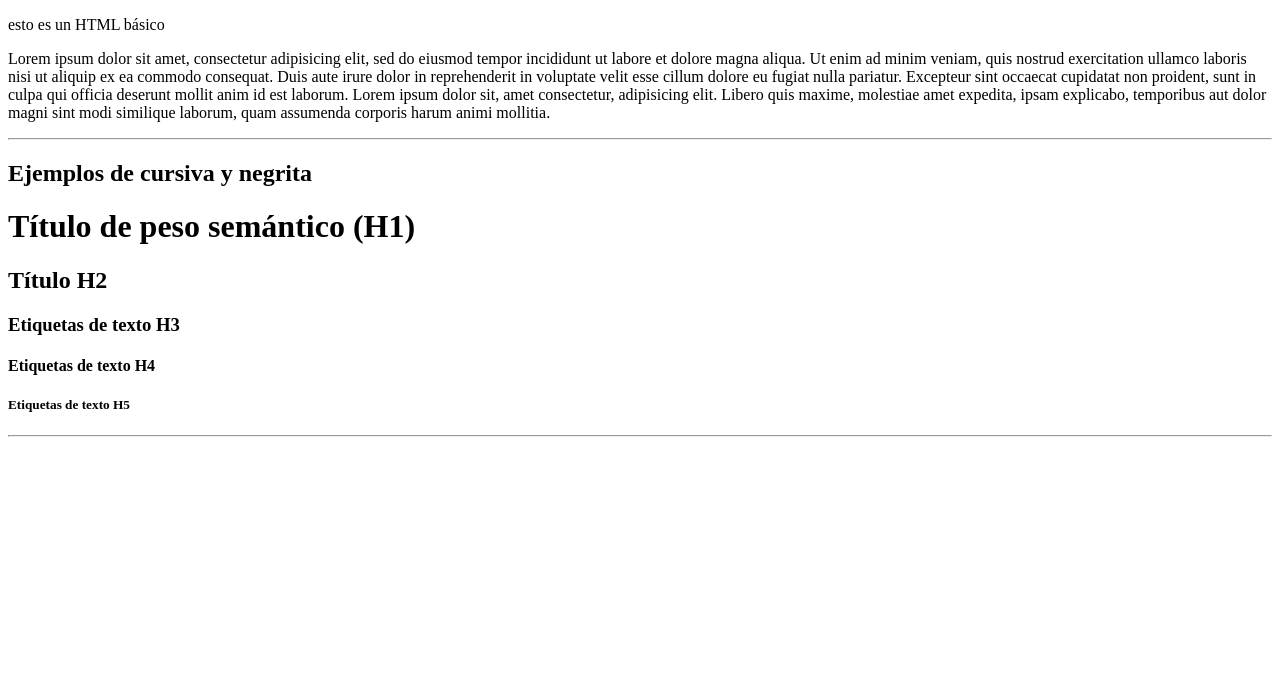
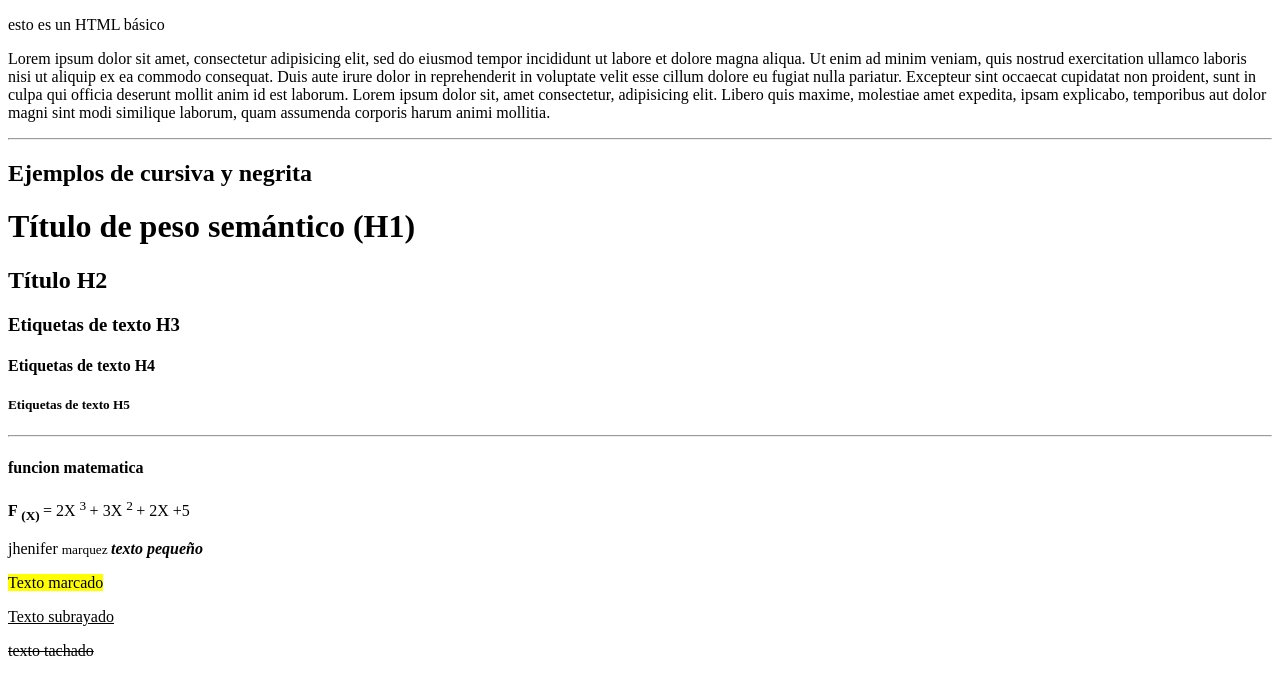
Before and after one commit to jheniferDuarte5/primeraPgina2025, a plain HTML site: page index.html in a window 1280 px wide. Drawn offline with Linux system fonts and the light colour scheme.

Commit message:
actualizacion 21-08-2025

```diff
--- a/index.html
+++ b/index.html
@@ -34,5 +34,18 @@
 
   <hr>
 
+   <!-- ETIQUETAS BASICAS-->
+   <h4> funcion matematica</h4>
+
+   <p> <b> F <sub> (X) </sub> </b> = 2X <sup> 3 </sup> + 3X  <sup> 2 </sup> + 2X +5 </p>
+
+   <!-- TEXTO CON FORMATOS -->
+
+   <p> jhenifer <small> marquez  </small> <i> <b> texto pequeño  </b> </i> </p>
+   <p> <mark> Texto marcado </mark> </p>
+   <p> <ins> Texto subrayado </ins> </p>
+   <p> <del> texto tachado </del> </p>
+
+
 </body>
 </html>
```
